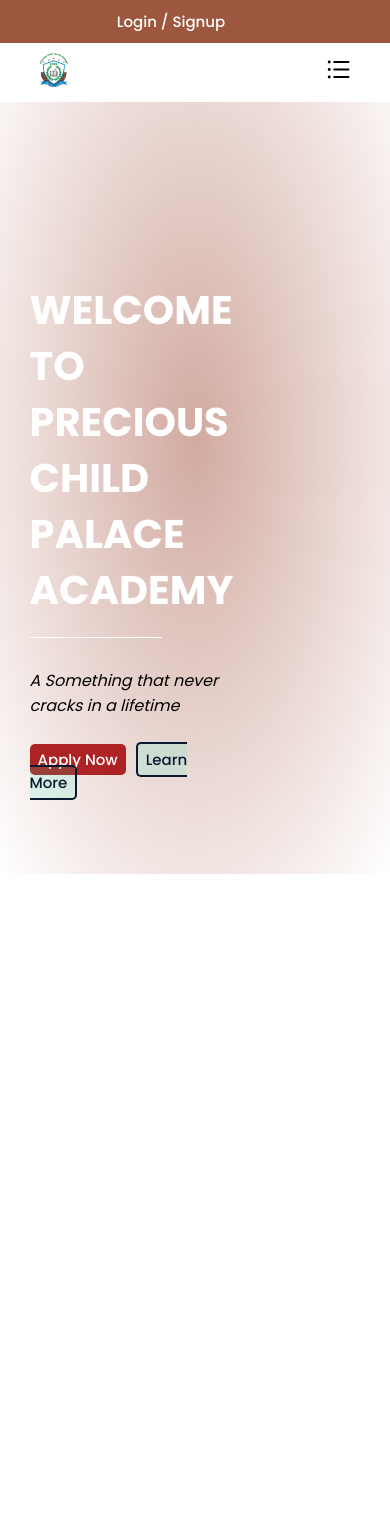
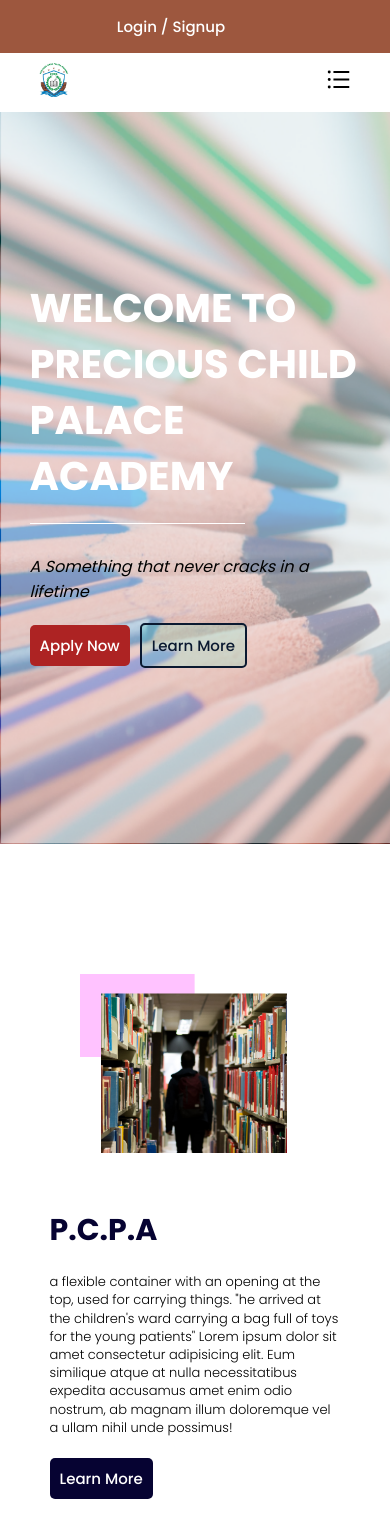
Before and after one commit to Terencino8/P.C.P.A-WEB, a React (Create React App) app: page / in a window 390 px wide. Shown: the top 1538 px of the page. Before the commit the page ends 874 px from the top, so only its background shows below. Built offline with nearby package versions, Linux system fonts and the light colour scheme.

Commit message:
pcpa section done not dusted

```diff
--- a/src/App.css
+++ b/src/App.css
@@ -1,5 +1,6 @@
 .header-bg{
- background: radial-gradient(var(--light-brown), var(--color-white));
+  background-image: url(./assets/homepagebackground11.png);
+ /* background: radial-gradient(var(--light-brown), var(--color-white)); */
   object-fit: cover;
   background-size: cover;
   background-repeat: no-repeat;
@@ -8,3 +9,9 @@
   min-height: 100vh;
 
 }
+
+.header-bg-nav{
+  position: fixed;
+  width: 100%;
+  z-index: 999;
+}
--- a/src/App.js
+++ b/src/App.js
@@ -1,16 +1,18 @@
 import './App.css';
-import { Loginbar, Navbar, Header, } from "./components/index"
+import { Loginbar, Navbar, Header, Pcpa} from "./components/index"
 import "./css/utilis.css"
 
 function App() {
   return (
     <main>
         <header className="header-bg">
-            <Loginbar/>
-            <Navbar/>
+            <div className="header-bg-nav">
+                <Loginbar/>
+                <Navbar/>
+            </div>
             <Header/>
         </header>
-
+        <Pcpa/>
 
 
 
--- a/src/components/UI/button/Button.css
+++ b/src/components/UI/button/Button.css
@@ -18,7 +18,7 @@ a.btn{
     border-radius: 5px;
     /* margin-left: 1rem; */
     font-weight: 500;
-    padding: 5px 8px;
+    padding: 10px 10px;
 
 }
 
--- a/src/components/header/Header.css
+++ b/src/components/header/Header.css
@@ -1,8 +1,7 @@
 
 .header{
-    display: flex;
-    justify-content: center;
-    align-items: flex-start;
+
+
 }
 
 
@@ -28,12 +27,13 @@
 }
 
 .header-left{
-    flex: 1;
-    margin-top: 100px;
+    /* flex: 1; */
+    margin-top: 200px;
+    width: 50%;
 }
 
 .header-right{
-    flex: 1;
+    /* flex: 1; */
 }
 .header-left span{
     display: block;
@@ -46,3 +46,19 @@
     font-weight: normal;
 
 }
+
+
+@media screen and (max-width:700px) {
+    .header{
+
+
+    }
+
+    .header-left{
+        width: 100%;
+    }
+
+    .header-right{
+   display: none;
+    }
+}
--- a/src/components/index.js
+++ b/src/components/index.js
@@ -1,3 +1,4 @@
 export {default as Loginbar} from './loginbar/Loginbar';
 export {default as Navbar} from './navbar/Navbar';
 export {default as Header} from "./header/Header"
+export {default as Pcpa} from './pcpa/Pcpa';
--- /dev/null
+++ b/src/components/pcpa/Pcpa.css
@@ -0,0 +1,49 @@
+.pcpa{
+    display: flex;
+
+}
+
+.pcpa-left{
+    margin: 50px;
+    flex: 1;
+}
+
+.pcpa-left img{
+    width: 90%;
+}
+
+.pcpa-right{
+    flex: 1;
+    margin: 50px;
+    margin-top: 200px;
+
+}
+
+.pcpa-title{
+    color: var(--dark-purple);
+    font-size: 3rem;
+    margin-bottom: 20px;
+}
+
+.pcpa-right p{
+    margin-bottom: 30px;
+}
+
+@media screen and (max-width:700px) {
+    .pcpa{
+        display: block;
+        height: 100vh;
+
+    }
+
+    .pcpa-right{
+        flex: 1;
+        margin: 20px;
+        margin-top: 0;
+
+    }
+
+    .pcpa-left img{
+        margin: 0;
+    }
+}
--- /dev/null
+++ b/src/components/pcpa/Pcpa.js
@@ -0,0 +1,24 @@
+import React from 'react'
+import "./Pcpa.css"
+import pcpaimg from "../../assets/bgImg1.png"
+import Button from '../UI/button/Button'
+
+const Pcpa = () => {
+  return (
+    <section id='pcpa'>
+     <div className="container pcpa">
+        <div className="pcpa-left">
+            <img src={pcpaimg
+            } alt="" />
+        </div>
+        <div className="pcpa-right">
+            <h1 className="pcpa-title">P.C.P.A</h1>
+            <p className="u-text-small">a flexible container with an opening at the top, used for carrying things. "he arrived at the children's ward carrying a bag full of toys for the young patients" Lorem ipsum dolor sit amet consectetur adipisicing elit. Eum similique atque at nulla necessitatibus expedita accusamus amet enim odio nostrum, ab magnam illum doloremque vel a ullam nihil unde possimus!</p>
+            <Button text={"Learn More"} btnClass={"btn-dark-purple"} href={"#about-us"} />
+        </div>
+     </div>
+    </section>
+  )
+}
+
+export default Pcpa
```
Also changed, not shown: src/assets/homepagebackground11.png (added).
